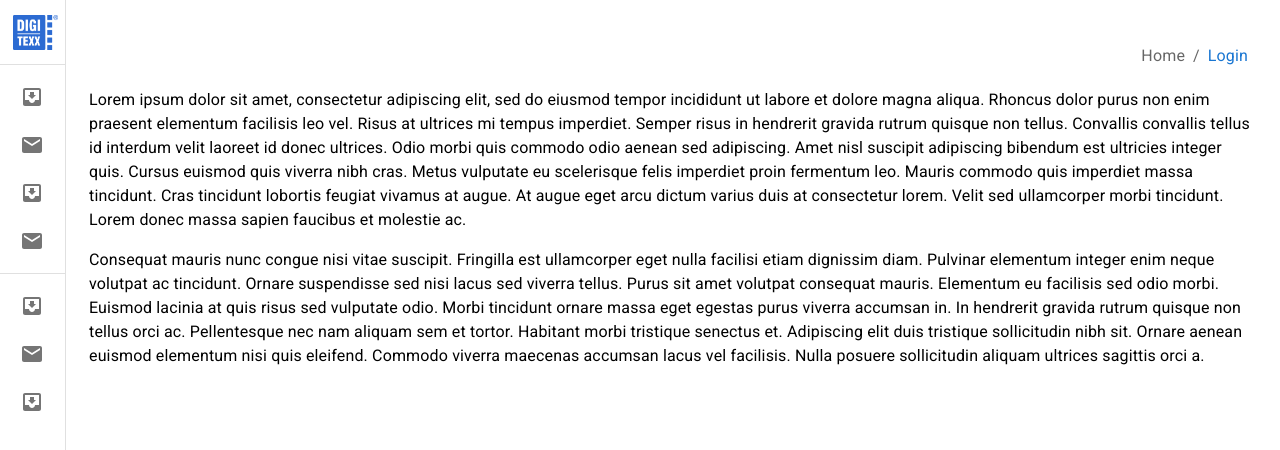
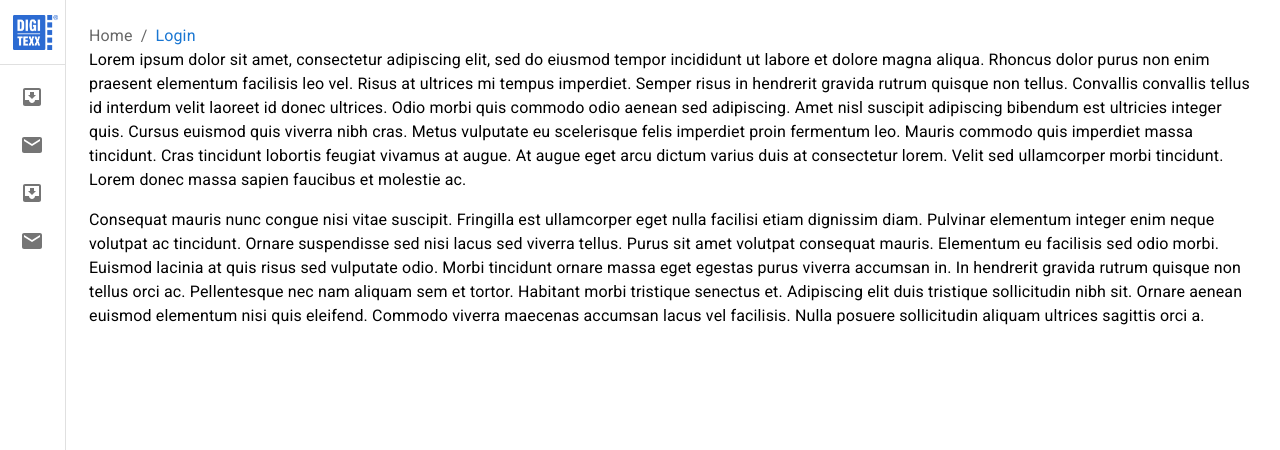
Before and after one commit to lhmkhang/operation-daily-plan, a Next.js app: page / in a window 1280 px wide. Shown: the top 450 px of the page. Built offline with nearby package versions, Linux system fonts and the light colour scheme.

Commit message:
split in to component

```diff
--- a/app/page.tsx
+++ b/app/page.tsx
@@ -1,91 +1,11 @@
 'use client'
 import * as React from 'react';
-import { BreadCrumb } from '@/components';
+import { BreadCrumb, NavBar } from '@/components';
 import { styled, useTheme, Theme, CSSObject } from '@mui/material/styles';
-import Box from '@mui/material/Box';
-import MuiDrawer from '@mui/material/Drawer';
-import MuiAppBar, { AppBarProps as MuiAppBarProps } from '@mui/material/AppBar';
-import Toolbar from '@mui/material/Toolbar';
-import List from '@mui/material/List';
-import Typography from '@mui/material/Typography';
-import Divider from '@mui/material/Divider';
-import IconButton from '@mui/material/IconButton';
-import MenuIcon from '@mui/icons-material/Menu';
-import ChevronLeftIcon from '@mui/icons-material/ChevronLeft';
-import ChevronRightIcon from '@mui/icons-material/ChevronRight';
-import ListItem from '@mui/material/ListItem';
-import ListItemButton from '@mui/material/ListItemButton';
-import ListItemIcon from '@mui/material/ListItemIcon';
-import ListItemText from '@mui/material/ListItemText';
-import InboxIcon from '@mui/icons-material/MoveToInbox';
-import MailIcon from '@mui/icons-material/Mail';
-import Image from 'next/image';
-import logoBlue from '@/public/img/logoBlue.png'
-import bannerBlue from '@/public/img/Logo_DIGI-TEXX_2021_Blue.jpg'
-
-
-const drawerWidth = 240;
-
-const openedMixin = (theme: Theme): CSSObject => ({
-    width: drawerWidth,
-    transition: theme.transitions.create('width', {
-        easing: theme.transitions.easing.sharp,
-        duration: theme.transitions.duration.enteringScreen,
-    }),
-    overflowX: 'hidden',
-});
-
-const closedMixin = (theme: Theme): CSSObject => ({
-    transition: theme.transitions.create('width', {
-        easing: theme.transitions.easing.sharp,
-        duration: theme.transitions.duration.leavingScreen,
-    }),
-    overflowX: 'hidden',
-    width: `calc(${theme.spacing(7)} + 1px)`,
-    [theme.breakpoints.up('sm')]: {
-        width: `calc(${theme.spacing(8)} + 1px)`,
-    },
-});
-
-const DrawerHeader = styled('div')(({ theme }) => ({
-    display: 'flex',
-    alignItems: 'center',
-    justifyContent: 'flex-end',
-    padding: theme.spacing(0, 1),
-    // necessary for content to be below app bar
-    ...theme.mixins.toolbar,
-}));
-
-const Drawer = styled(MuiDrawer, { shouldForwardProp: (prop) => prop !== 'open' })(
-    ({ theme, open }) => ({
-        width: drawerWidth,
-        flexShrink: 0,
-        whiteSpace: 'nowrap',
-        boxSizing: 'border-box',
-        ...(open && {
-            ...openedMixin(theme),
-            '& .MuiDrawer-paper': openedMixin(theme),
-        }),
-        ...(!open && {
-            ...closedMixin(theme),
-            '& .MuiDrawer-paper': closedMixin(theme),
-        }),
-    }),
-);
+import { Box, Typography } from '@mui/material';
 
 export default function MiniDrawer() {
     const theme = useTheme();
-    const [open, setOpen] = React.useState(false);
-
-    const handleDrawerOpen = () => {
-        setOpen(true);
-        console.log(open)
-    };
-
-    const handleDrawerClose = () => {
-        setOpen(false);
-        console.log(open)
-    };
 
     const arrBreadcrumb = [
         {
@@ -100,73 +20,11 @@ export default function MiniDrawer() {
 
     return (
         <Box sx={{ display: 'flex' }}>
-            <Drawer variant="permanent" open={open}>
-                <DrawerHeader className='justify-center'>
-                    <div className='flex items-center justify-start w-full h-full' onClick={() => open ? setOpen(false) : setOpen(true)}>
-                        <Image
-                            alt='Logo Blue'
-                            src={logoBlue}
-                            priority
-                            style={{ backgroundSize: "cover", width: "45px", height: "35px", padding: '0 5px 0 5px' }}
-                        />
-                        <p className={`m-0 text-4xl font-bold text-primary ${open ? 'ease-in opacity-100 duration-300' : 'ease-out opacity-0 duration-300'}`}>DIGI-TEXX</p>
-                    </div>
-                </DrawerHeader>
-                <Divider />
-                <List>
-                    {['Inbox', 'Starred', 'Send email', 'Drafts'].map((text, index) => (
-                        <ListItem key={text} disablePadding sx={{ display: 'block' }}>
-                            <ListItemButton
-                                sx={{
-                                    minHeight: 48,
-                                    justifyContent: open ? 'initial' : 'center',
-                                    px: 2.5,
-                                }}
-                            >
-                                <ListItemIcon
-                                    sx={{
-                                        minWidth: 0,
-                                        mr: open ? 3 : 'auto',
-                                        justifyContent: 'center',
-                                    }}
-                                >
-                                    {index % 2 === 0 ? <InboxIcon /> : <MailIcon />}
-                                </ListItemIcon>
-                                <ListItemText primary={text} sx={{ opacity: open ? 1 : 0 }} />
-                            </ListItemButton>
-                        </ListItem>
-                    ))}
-                </List>
-                <Divider />
-                <List>
-                    {['All mail', 'Trash', 'Spam'].map((text, index) => (
-                        <ListItem key={text} disablePadding sx={{ display: 'block' }}>
-                            <ListItemButton
-                                sx={{
-                                    minHeight: 48,
-                                    justifyContent: open ? 'initial' : 'center',
-                                    px: 2.5,
-                                }}
-                            >
-                                <ListItemIcon
-                                    sx={{
-                                        minWidth: 0,
-                                        mr: open ? 3 : 'auto',
-                                        justifyContent: 'center',
-                                    }}
-                                >
-                                    {index % 2 === 0 ? <InboxIcon /> : <MailIcon />}
-                                </ListItemIcon>
-                                <ListItemText primary={text} sx={{ opacity: open ? 1 : 0 }} />
-                            </ListItemButton>
-                        </ListItem>
-                    ))}
-                </List>
-            </Drawer>
+            <NavBar />
             <Box component="main" sx={{ flexGrow: 1, p: 3 }}>
-                <DrawerHeader>
+                <div className='flex items-center justify-start'>
                     <BreadCrumb key={"breadcrumb"} items={arrBreadcrumb} />
-                </DrawerHeader>
+                </div>
                 <Typography paragraph>
                     Lorem ipsum dolor sit amet, consectetur adipiscing elit, sed do eiusmod
                     tempor incididunt ut labore et dolore magna aliqua. Rhoncus dolor purus non
--- a/components/base/BreadCrumb.tsx
+++ b/components/base/BreadCrumb.tsx
@@ -16,7 +16,7 @@ const BreadCrumb = (props: Props) => {
         <Breadcrumbs aria-label="breadcrumb">
             {
                 props.items.map((breadcrumb, idx) =>
-                    <Link underline="hover" color={idx === props.items.length - 1 ? "primary" : "inherit"} href={breadcrumb.href}>
+                    <Link key={breadcrumb.name} underline="hover" color={idx === props.items.length - 1 ? "primary" : "inherit"} href={breadcrumb.href}>
                         {breadcrumb.name}
                     </Link>
                 )
--- /dev/null
+++ b/components/base/NavBar.tsx
@@ -0,0 +1,113 @@
+import React from 'react'
+import { styled, useTheme, Theme, CSSObject } from '@mui/material/styles';
+import { Divider, List, ListItem, ListItemButton, ListItemIcon, ListItemText, Drawer as MuiDrawer } from '@mui/material'
+import InboxIcon from '@mui/icons-material/MoveToInbox';
+import MailIcon from '@mui/icons-material/Mail';
+import Image from 'next/image';
+import logoBlue from '@/public/img/logoBlue.png'
+
+type NavbarItem = {
+    itemName: string,
+    itemIcon: string,
+    itemComponent: string
+}
+
+type Props = {
+    navbarItems?: NavbarItem[]
+}
+
+const drawerWidth = 240;
+
+const openedMixin = (theme: Theme): CSSObject => ({
+    width: drawerWidth,
+    transition: theme.transitions.create('width', {
+        easing: theme.transitions.easing.sharp,
+        duration: theme.transitions.duration.enteringScreen,
+    }),
+    overflowX: 'hidden',
+});
+
+const closedMixin = (theme: Theme): CSSObject => ({
+    transition: theme.transitions.create('width', {
+        easing: theme.transitions.easing.sharp,
+        duration: theme.transitions.duration.leavingScreen,
+    }),
+    overflowX: 'hidden',
+    width: `calc(${theme.spacing(7)} + 1px)`,
+    [theme.breakpoints.up('sm')]: {
+        width: `calc(${theme.spacing(8)} + 1px)`,
+    },
+});
+
+const DrawerHeader = styled('div')(({ theme }) => ({
+    display: 'flex',
+    alignItems: 'center',
+    justifyContent: 'flex-end',
+    padding: theme.spacing(0, 1),
+    // necessary for content to be below app bar
+    ...theme.mixins.toolbar,
+}));
+
+const Drawer = styled(MuiDrawer, { shouldForwardProp: (prop) => prop !== 'open' })(
+    ({ theme, open }) => ({
+        width: drawerWidth,
+        flexShrink: 0,
+        whiteSpace: 'nowrap',
+        boxSizing: 'border-box',
+        ...(open && {
+            ...openedMixin(theme),
+            '& .MuiDrawer-paper': openedMixin(theme),
+        }),
+        ...(!open && {
+            ...closedMixin(theme),
+            '& .MuiDrawer-paper': closedMixin(theme),
+        }),
+    }),
+);
+
+const NavBar = (props: Props) => {
+    const [open, setOpen] = React.useState(false);
+
+    return (
+        <Drawer variant="permanent" open={open}>
+            <DrawerHeader className='justify-center'>
+                <div className='flex items-center justify-start w-full h-full cursor-pointer' onClick={() => open ? setOpen(false) : setOpen(true)}>
+                    <Image
+                        alt='Logo Blue'
+                        src={logoBlue}
+                        priority
+                        style={{ backgroundSize: "cover", width: "45px", height: "35px", padding: '0 5px 0 5px' }}
+                    />
+                    <p className={`m-0 text-4xl font-bold text-primary ${open ? 'ease-in opacity-100 duration-300' : 'ease-out opacity-0 duration-300'}`}>DIGI-TEXX</p>
+                </div>
+            </DrawerHeader>
+            <Divider />
+            <List>
+                {['Inbox', 'Starred', 'Send email', 'Drafts'].map((text, index) => (
+                    <ListItem key={text} disablePadding sx={{ display: 'block' }}>
+                        <ListItemButton
+                            sx={{
+                                minHeight: 48,
+                                justifyContent: open ? 'initial' : 'center',
+                                px: 2.5,
+                            }}
+                        >
+                            <ListItemIcon
+                                sx={{
+                                    minWidth: 0,
+                                    mr: open ? 3 : 'auto',
+                                    justifyContent: 'center',
+                                }}
+                            >
+                                {index % 2 === 0 ? <InboxIcon /> : <MailIcon />}
+                            </ListItemIcon>
+                            <ListItemText primary={text} sx={{ opacity: open ? 1 : 0 }} />
+                        </ListItemButton>
+                    </ListItem>
+                ))}
+            </List>
+        </Drawer>
+    )
+}
+
+export default NavBar
--- a/components/index.ts
+++ b/components/index.ts
@@ -1,5 +1,7 @@
 import BreadCrumb from "./base/BreadCrumb";
+import NavBar from "./base/NavBar";
 
 export {
-    BreadCrumb
+    BreadCrumb,
+    NavBar
 }
```
